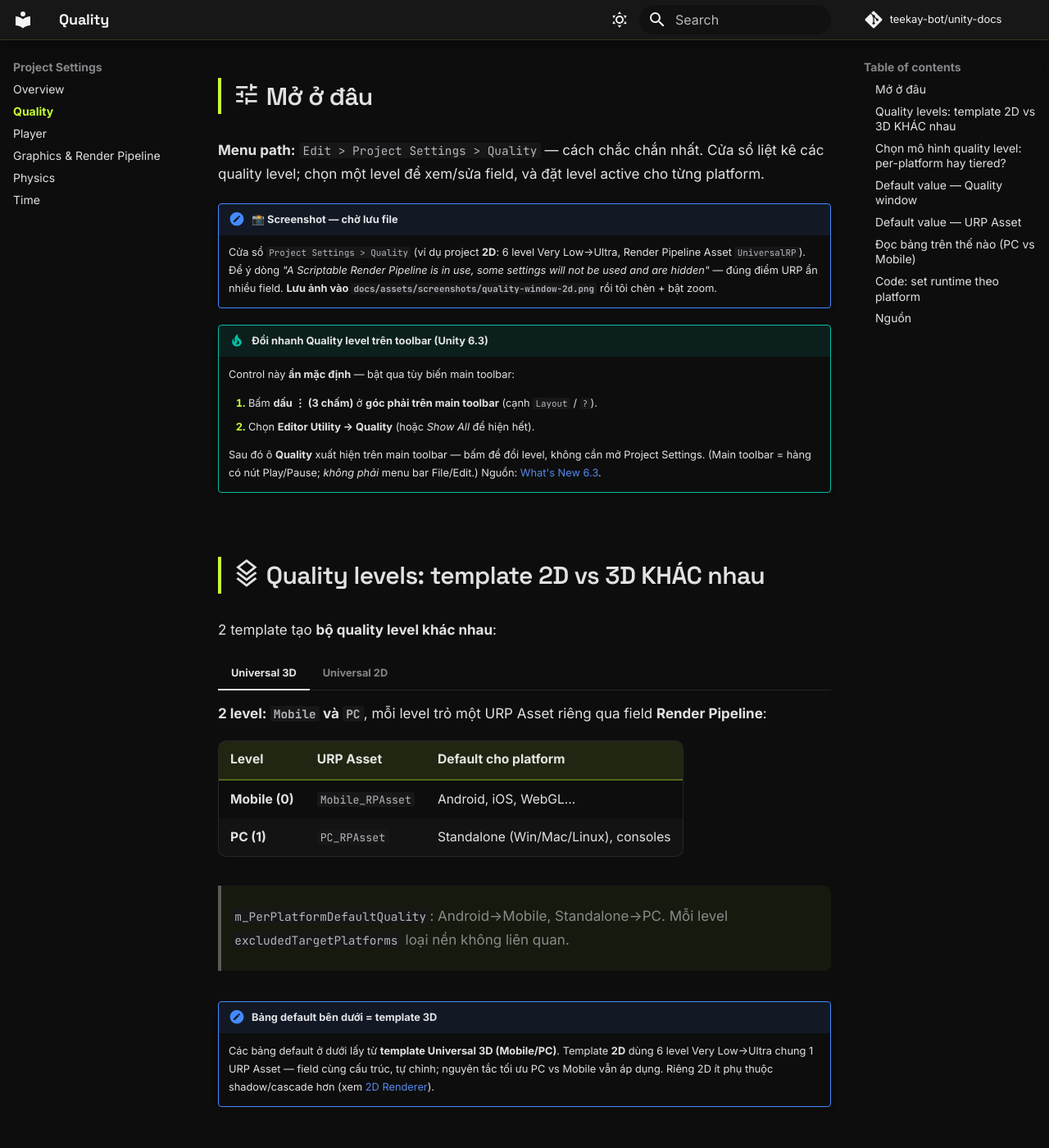
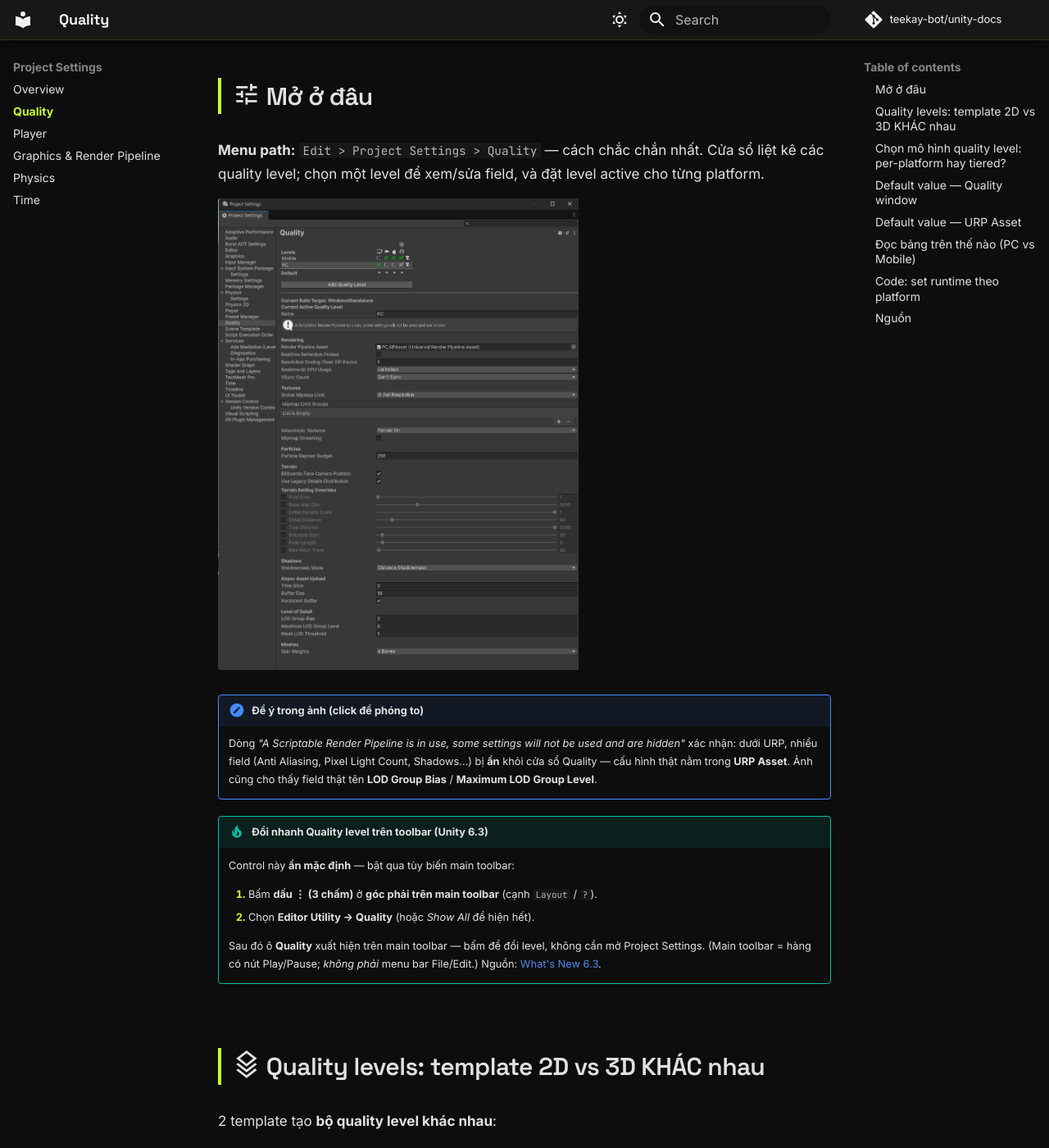
Before and after one commit to teekay-bot/unity-docs, an MkDocs documentation site: the page built from docs/project-settings/quality.md, in a window 1280 px wide and 1400 px high, scrolled down 519 px. Shown: the whole window at 82% size. Built offline with MkDocs 1.6.1 and Material for MkDocs 9.7.7, drawn with Linux system fonts in a browser that asks for light colours; comment, search, counter and statistics services are not loaded.

Commit message:
content: insert Quality window screenshot (3D, zoomable) + verified SRP Batcher vs GPU Instancing conflict warning

```diff
--- a/docs/project-settings/quality.md
+++ b/docs/project-settings/quality.md
@@ -12,8 +12,10 @@
 
 **Menu path:** `Edit > Project Settings > Quality` — cách chắc chắn nhất. Cửa sổ liệt kê các quality level; chọn một level để xem/sửa field, và đặt level active cho từng platform.
 
-!!! note "📸 Screenshot — chờ lưu file"
-    Cửa sổ `Project Settings > Quality` (ví dụ project **2D**: 6 level Very Low→Ultra, Render Pipeline Asset `UniversalRP`). Để ý dòng *"A Scriptable Render Pipeline is in use, some settings will not be used and are hidden"* — đúng điểm URP ẩn nhiều field. **Lưu ảnh vào `docs/assets/screenshots/quality-window-2d.png`** rồi tôi chèn + bật zoom.
+![Cửa sổ Project Settings > Quality của project 3D — 2 level Mobile/PC, level PC đang active dùng PC_RPAsset.](../assets/screenshots/quality-window.png){ width="440" }
+
+!!! note "Để ý trong ảnh (click để phóng to)"
+    Dòng *"A Scriptable Render Pipeline is in use, some settings will not be used and are hidden"* xác nhận: dưới URP, nhiều field (Anti Aliasing, Pixel Light Count, Shadows…) bị **ẩn** khỏi cửa sổ Quality — cấu hình thật nằm trong **URP Asset**. Ảnh cũng cho thấy field thật tên **LOD Group Bias** / **Maximum LOD Group Level**.
 
 !!! tip "Đổi nhanh Quality level trên toolbar (Unity 6.3)"
     Control này **ẩn mặc định** — bật qua tùy biến main toolbar:
```
Also changed, not shown: docs/rendering/render-pipeline-urp.md (+3 -0 lines), docs/assets/screenshots/quality-window.png (added).
